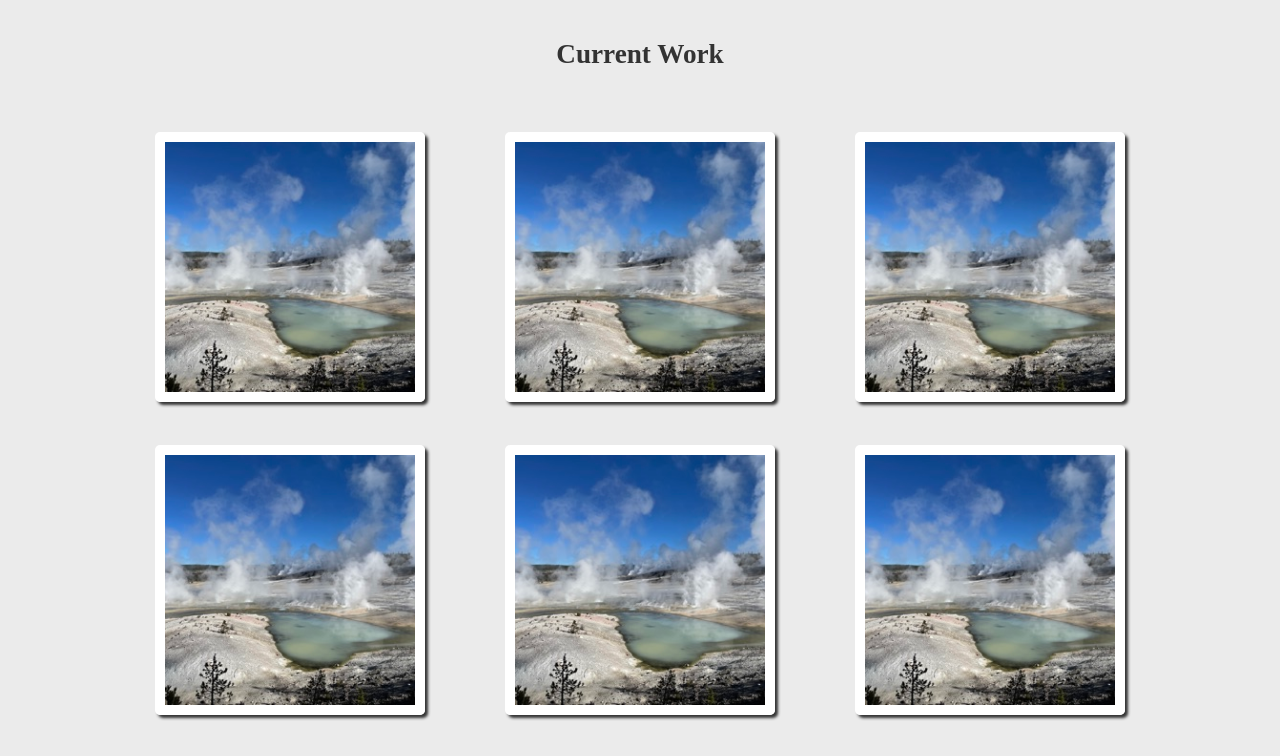
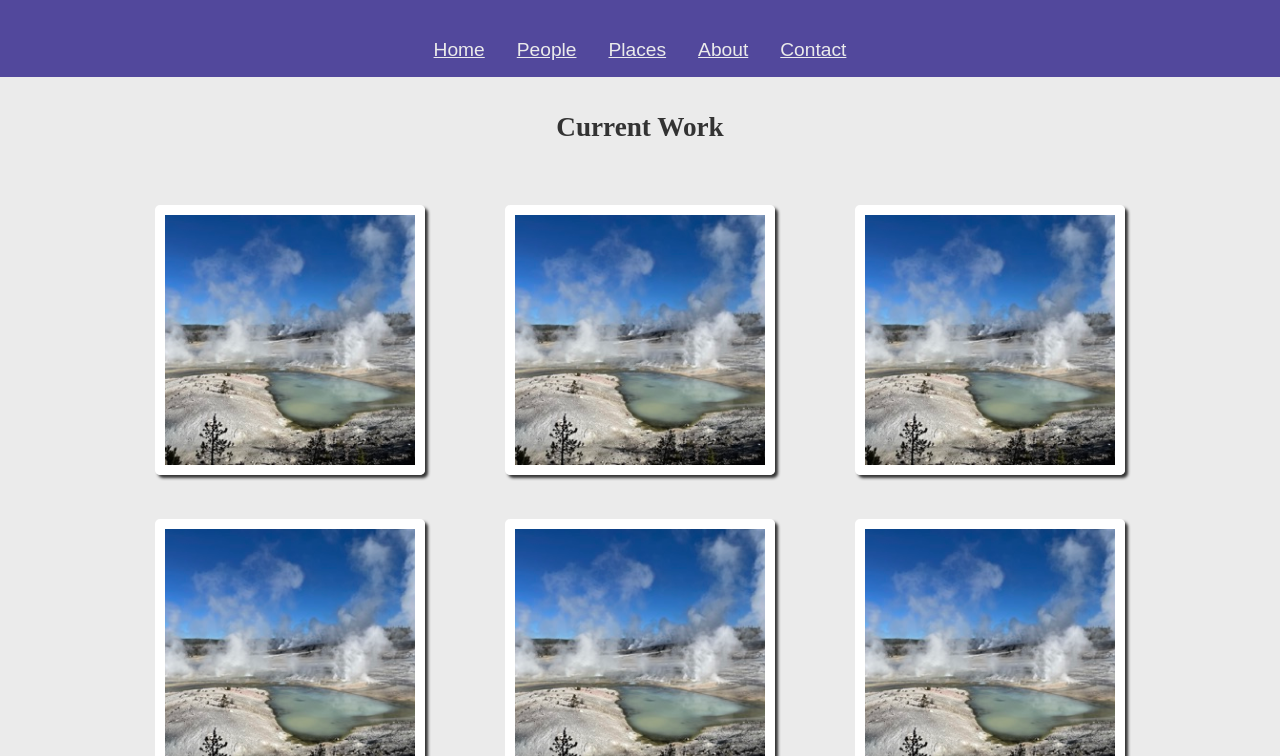
Before and after one commit to serich17/wdd131, a plain HTML site: page coolpics/index.html in a window 1280 px wide. Shown: the part 81-837 px from the top of the page. Drawn offline with Linux system fonts and the light colour scheme; a web font is replaced by a local one.

Commit message:
Error fix

```diff
--- a/coolpics/coolpics.css
+++ b/coolpics/coolpics.css
@@ -18,12 +18,14 @@ body {
   }
 
 
-
+#links {
+    display: none;
+}
 
 ul {
     list-style: none;
     padding: 0;
-    display: none;
+    display: flex;
     flex-direction: column;
     align-items: center;
     justify-content: center;
```
